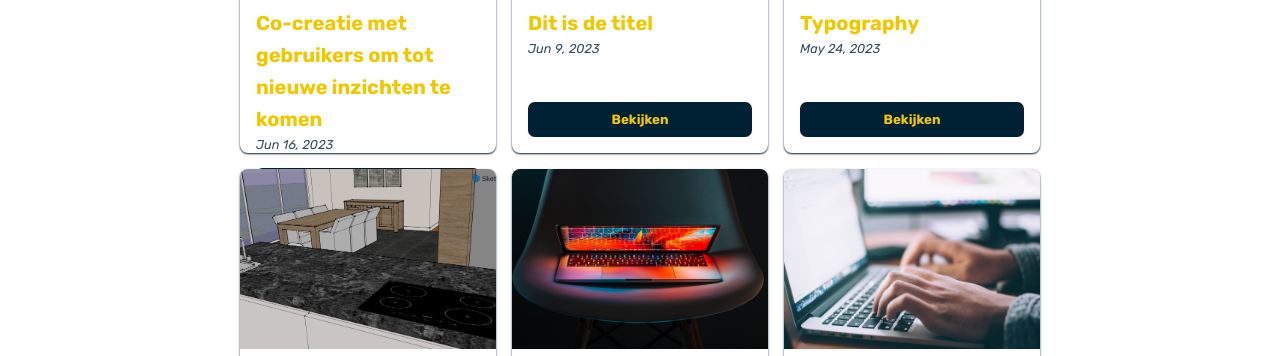
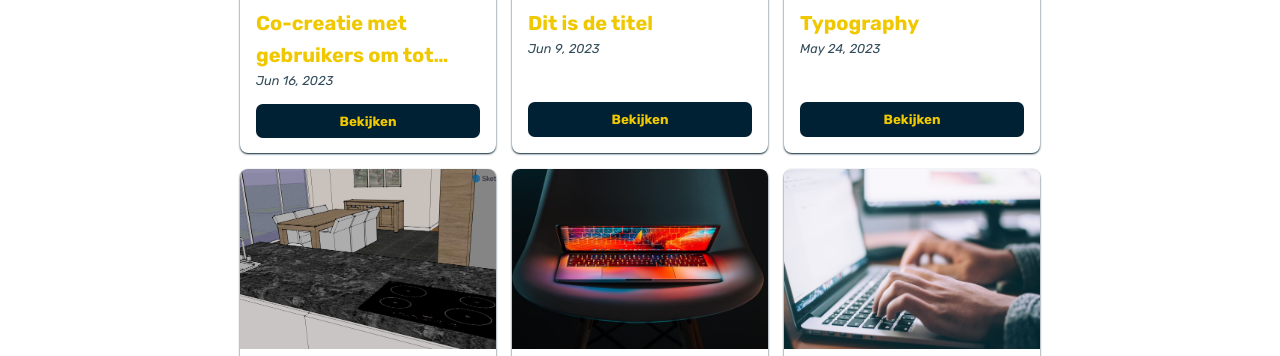
Before and after one commit to MudHolland/11ty-blog-site, an Eleventy site: page src/blog.njk in a window 1280 px wide. Shown: the part 433-789 px from the top of the page. Built offline with nearby package versions, Linux system fonts and the light colour scheme; Eleventy itself is replaced by a stand-in of ours; files that its build step writes are made by us from their sources.

Commit message:
Update style.css

```diff
--- a/src/style.css
+++ b/src/style.css
@@ -617,6 +617,13 @@ header .angle-bottom,
 	margin-bottom: 1em;
 }
 
+.card h3 {
+	display: -webkit-box;
+	-webkit-box-orient: vertical;
+	-webkit-line-clamp: 2;
+	overflow: hidden;
+}
+
 .wide-card{
 	width:31em;
 }
```
